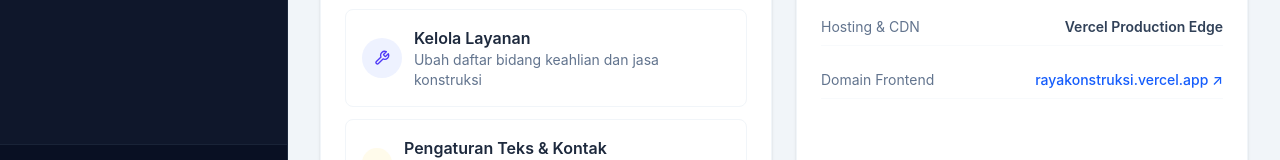
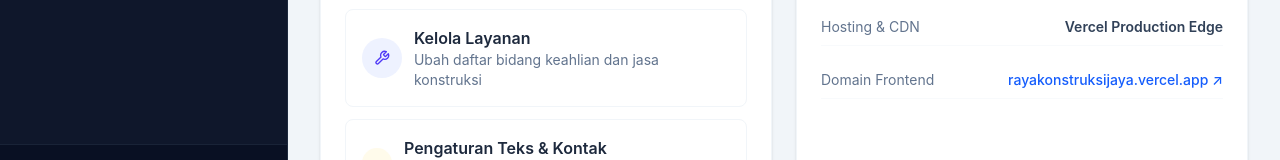
Before and after one commit to fikihrz/Raya-konstruksi, a React (Vite) app in the folder admin/: page / in a window 1280 px wide. Shown: the part 507-667 px from the top of the page. Built offline with nearby package versions, Linux system fonts and the light colour scheme; no server answers; sample sign-in values are in the browser's storage.

Commit message:
fix: update frontend url to rayakonstruksijaya.vercel.app in admin and sitemap

```diff
--- a/admin/src/pages/Dashboard.tsx
+++ b/admin/src/pages/Dashboard.tsx
@@ -154,8 +154,8 @@ const Dashboard = () => {
               </div>
               <div className="flex justify-between items-center py-2 border-b border-slate-50">
                 <span className="text-slate-500 text-sm">Domain Frontend</span>
-                <a href="https://rayakonstruksi.vercel.app" target="_blank" rel="noreferrer" className="text-blue-600 hover:underline text-sm font-medium">
-                  rayakonstruksi.vercel.app ↗
+                <a href="https://rayakonstruksijaya.vercel.app" target="_blank" rel="noreferrer" className="text-blue-600 hover:underline text-sm font-medium">
+                  rayakonstruksijaya.vercel.app ↗
                 </a>
               </div>
             </div>
```
Also changed, not shown: 2 other files (tests, documents, lock files or other folders).
